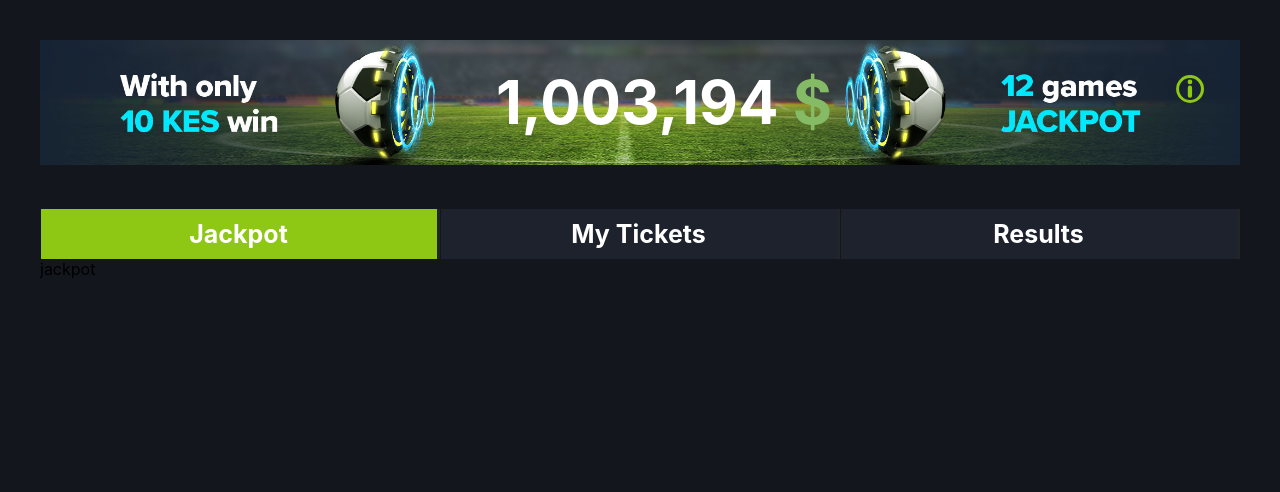
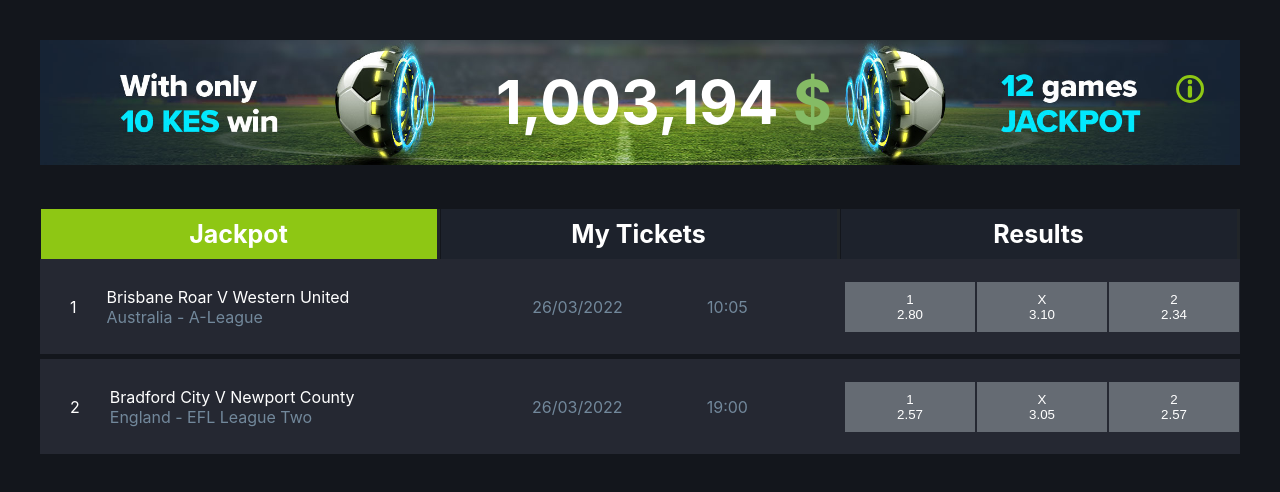
Before and after one commit to artyom1997/pari-mutuel, a React (Create React App) app: page / in a window 1280 px wide. Shown: the top 492 px of the page. Built offline with nearby package versions, Linux system fonts and the light colour scheme.

Commit message:
jackpot for totalizator

```diff
--- /dev/null
+++ b/src/components/jackpot/item/item.css
@@ -0,0 +1,38 @@
+.item {
+    width: 100%;
+    height: 95px;
+    background-color:#252832;
+    display: flex;
+    justify-content: space-between;
+    align-items: center;
+    margin-bottom: 5px;
+}
+
+.item-colums {
+    display: flex;
+    justify-content: space-around;
+    align-items: center;
+    color: rgb(var(--white));
+    width: 33%;
+
+}
+
+.item-info {
+    display: flex;
+    justify-content: flex-start;
+    align-items: center;
+}
+
+.item-index {
+    margin: 30px;
+}
+
+
+.item-league {
+    color: #72889b;
+}
+
+.item-date {
+    width: 25%;
+    color: #72889b;
+}
--- /dev/null
+++ b/src/components/jackpot/item/item.jsx
@@ -0,0 +1,43 @@
+import PropTypes from "prop-types";
+import "./item.css";
+import PriceButton from "../../price-button/priceButton";
+
+function Item({ info }) {
+  return (
+    <div className="item">
+      <div className="item-colums item-info">
+        <div className="item-index">{info.id}</div>
+        <div className="item-text">
+          <div className="item-teams">{info.teams}</div>
+          <div className="item-league">{info.league}</div>
+        </div>
+      </div>
+      <div className="item-colums item-date">
+        <div className="game-date">{info.date}</div>
+        <div className="game-hour">{info.hour}</div>
+      </div>
+      <div className="item-colums item-prices">
+        {info.prices.map((el, i) => {
+          return <PriceButton className="price-button" info={el} key={i} />;
+        })}
+      </div>
+    </div>
+  );
+}
+
+Item.propTypes = {
+  info: PropTypes.object,
+};
+
+Item.defaultProps = {
+  info: {
+    id: null,
+    teams: "",
+    league: "",
+    date: "",
+    hour: "",
+    prices: [],
+  },
+};
+
+export default Item;
--- a/src/components/jackpot/jackpot.css
+++ b/src/components/jackpot/jackpot.css
@@ -0,0 +1,3 @@
+.jackpot-list {
+    width: 100%;
+}
--- a/src/components/jackpot/jackpot.jsx
+++ b/src/components/jackpot/jackpot.jsx
@@ -1,10 +1,23 @@
-import './jackpot.css'
+import PropTypes from "prop-types";
+import Item from "./item/item";
+import "./jackpot.css";
 
-
-function Jackpot (){
-    return(
-        <div>jackpot</div>
-    )
+function Jackpot({ data }) {
+  return (
+    <div className="jackpot-list">
+      {data.map((el) => {
+        return <Item info={el} key={el.id} />;
+      })}
+    </div>
+  );
 }
 
-export default Jackpot
+Jackpot.propTypes = {
+  data: PropTypes.array,
+};
+
+Jackpot.defaultProps = {
+  data: [],
+};
+
+export default Jackpot;
--- a/src/components/main-tab/main-tab.jsx
+++ b/src/components/main-tab/main-tab.jsx
@@ -1,4 +1,7 @@
 import "./main-tab.css";
+import PropTypes from "prop-types";
+import React from "react";
+
 
 function MainTab({ activeTab, setActiveTab }) {
   const tabConf = [
@@ -26,4 +29,15 @@ function MainTab({ activeTab, setActiveTab }) {
   );
 }
 
-export default MainTab;
+MainTab.propTypes = {
+  activeTab: PropTypes.string,
+  setActiveTab: PropTypes.func,
+};
+
+MainTab.defaultProps = {
+  activeTab: '',
+  setActiveTab: function () {},
+};
+
+
+export default React.memo(MainTab) ;
--- a/src/components/main/main.jsx
+++ b/src/components/main/main.jsx
@@ -1,5 +1,6 @@
+import React from 'react'
+import { useState } from 'react';
 import './main.css'
-import { useState } from 'react';
 import MainTab from '../main-tab/main-tab';
 import Jackpot from '../jackpot/jackpot';
 import Results from '../results/results';
@@ -7,14 +8,16 @@ import Results from '../results/results';
 function Main (){
     const [activeTab,setActiveTab] = useState('jackpot')
 
+    const pageData = require("../../files/Json/games.json")
+
     return (
         <div className='main'>
             <MainTab activeTab={activeTab} setActiveTab={setActiveTab} />
             {
-               activeTab === 'jackpot' ? <Jackpot /> : activeTab === 'results' ? <Results/> : null
+               activeTab === 'jackpot' ? <Jackpot data={pageData} /> : activeTab === 'results' ? <Results/> : null
             }
         </div>
     )
 }
 
-export default Main
+export default React.memo(Main)
--- a/src/components/popup/step/step.jsx
+++ b/src/components/popup/step/step.jsx
@@ -12,7 +12,7 @@ function Step({ info }) {
 }
 
 Step.propTypes = {
-  info: PropTypes.array,
+  info: PropTypes.object,
 };
 
 Step.defaultProps = {
--- /dev/null
+++ b/src/components/price-button/priceButton.css
@@ -0,0 +1,21 @@
+.item-price {
+    width: 100%;
+    display: flex;
+    justify-content: center;
+    align-items: center;
+}
+
+.item-button {
+    width: 98%;
+    /* height: 100%; */
+    min-height: 30px;
+    background-color: #656b73;
+    color: rgb(var(--white));
+    border: none;
+    cursor: pointer;
+    padding: 10px;
+}
+
+.item-button:hover {
+    background-color: rgba(var(--ligth-green),.2);
+}
--- /dev/null
+++ b/src/components/price-button/priceButton.jsx
@@ -0,0 +1,26 @@
+import PropTypes from "prop-types";
+import "./priceButton.css";
+
+function PriceButton({info}) {
+  return (
+    <div className="item-price">
+      <button className="item-button">
+          <div>{info.name}</div>
+          <div>{info.rate}</div>
+      </button>
+    </div>
+  );
+}
+
+PriceButton.propTypes = {
+  info: PropTypes.object,
+};
+
+PriceButton.defaultProps = {
+  info: {
+    name:'',
+    rate:''
+  },
+};
+
+export default PriceButton;
--- /dev/null
+++ b/src/files/Json/games.json
@@ -0,0 +1,44 @@
+[
+    {
+        "id":1,
+        "teams":"Brisbane Roar V Western United",
+        "league":"Australia - A-League",
+        "date":"26/03/2022",
+        "hour":"10:05",
+        "prices":[
+            {
+                "name":"1",
+                "rate":"2.80"
+            },
+            {
+                "name":"X",
+                "rate":"3.10"
+            },
+            {
+                "name":"2",
+                "rate":"2.34"
+            }
+        ]
+    },
+    {
+        "id":2,
+        "teams":"Bradford City V Newport County",
+        "league":"England - EFL League Two",
+        "date":"26/03/2022",
+        "hour":"19:00",
+        "prices":[
+            {
+                "name":"1",
+                "rate":"2.57"
+            },
+            {
+                "name":"X",
+                "rate":"3.05"
+            },
+            {
+                "name":"2",
+                "rate":"2.57"
+            }
+        ]
+    }
+]
```
